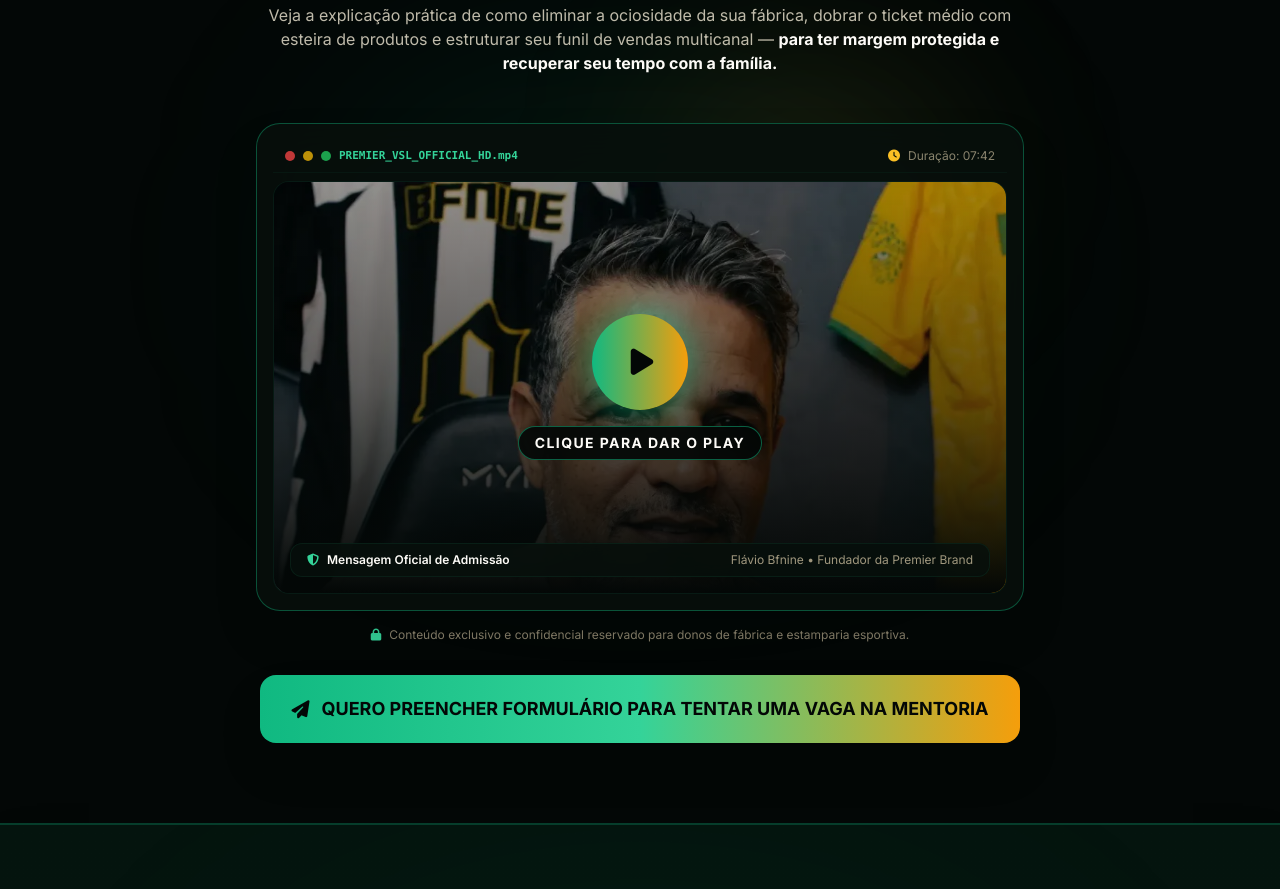
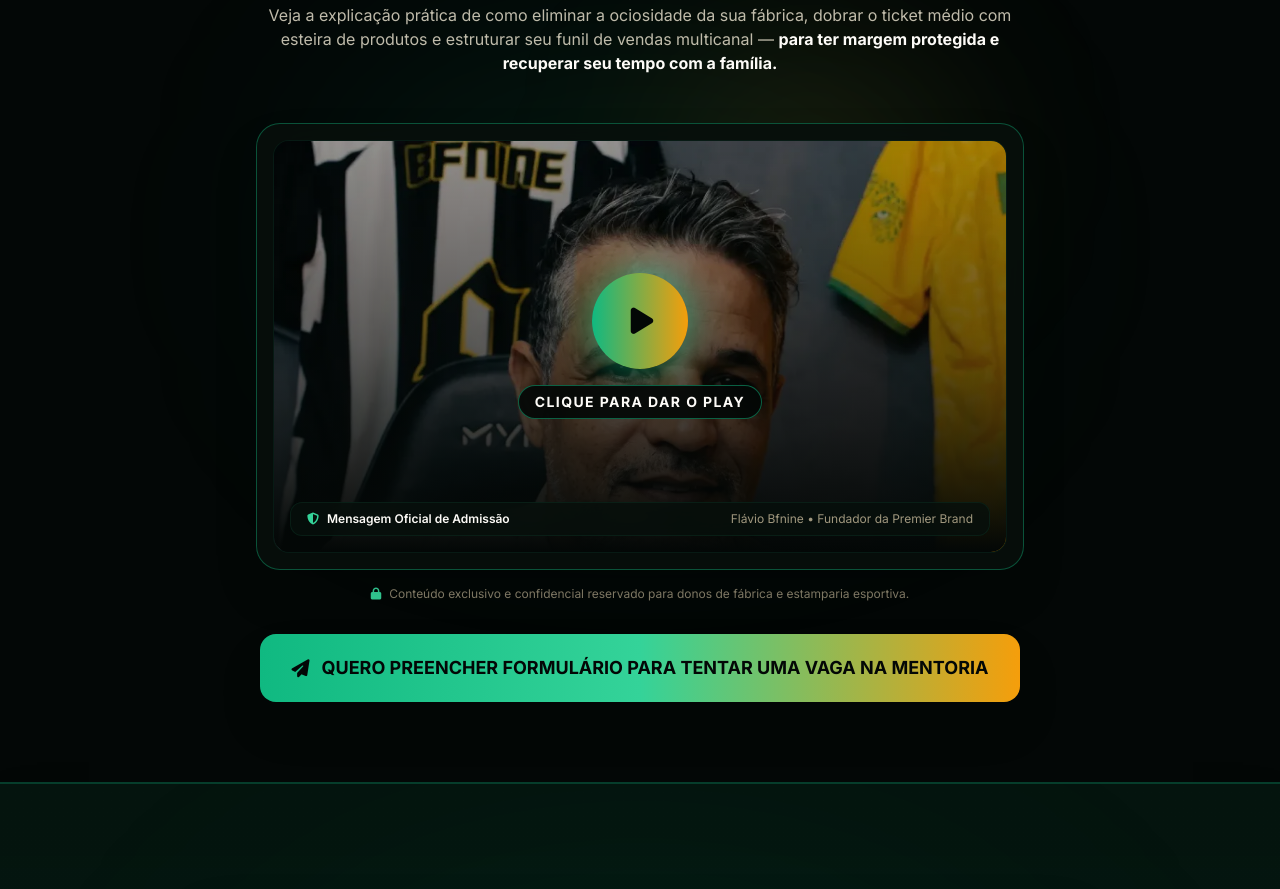
Before and after one commit to flaviobfnine/Mentoria, a plain HTML site: page index.html in a window 1280 px wide. Shown: the part 2180-3069 px from the top of the page. Drawn offline with nearby package versions, Linux system fonts and the light colour scheme.

Commit message:
- Remocao da barra superior de controles do player de video + 2026-10-17 + 19:47

```diff
--- a/index.html
+++ b/index.html
@@ -345,19 +345,6 @@
             <!-- Moldura / Container do Player VSL com Efeito High-Ticket -->
             <div class="relative max-w-4xl mx-auto">
                 <div class="p-2 sm:p-4 rounded-3xl bg-onyx-900/90 border border-emerald-500/40 glow-emerald shadow-2xl backdrop-blur-xl">
-                    <!-- Barra de Controles Simula Player -->
-                    <div class="flex items-center justify-between px-3 py-2 border-b border-emerald-900/50 text-xs text-cream-300/60 mb-2">
-                        <div class="flex items-center space-x-2">
-                            <span class="w-2.5 h-2.5 rounded-full bg-red-500/80 inline-block"></span>
-                            <span class="w-2.5 h-2.5 rounded-full bg-yellow-500/80 inline-block"></span>
-                            <span class="w-2.5 h-2.5 rounded-full bg-green-500/80 inline-block"></span>
-                            <span class="ml-2 font-mono text-[11px] text-emerald-400 font-semibold">PREMIER_VSL_OFFICIAL_HD.mp4</span>
-                        </div>
-                        <div class="flex items-center space-x-2">
-                            <i class="fa-solid fa-clock text-gold-400"></i>
-                            <span>Duração: 07:42</span>
-                        </div>
-                    </div>
 
                     <!-- Aspect Ratio 16:9 do Vídeo com Carregamento Inteligente (Capa Super Leve + Vimeo com Autoplay) -->
                     <div id="vslPlayerContainer" class="relative w-full aspect-video rounded-2xl overflow-hidden bg-onyx-950 border border-emerald-800/40 shadow-inner">
```
